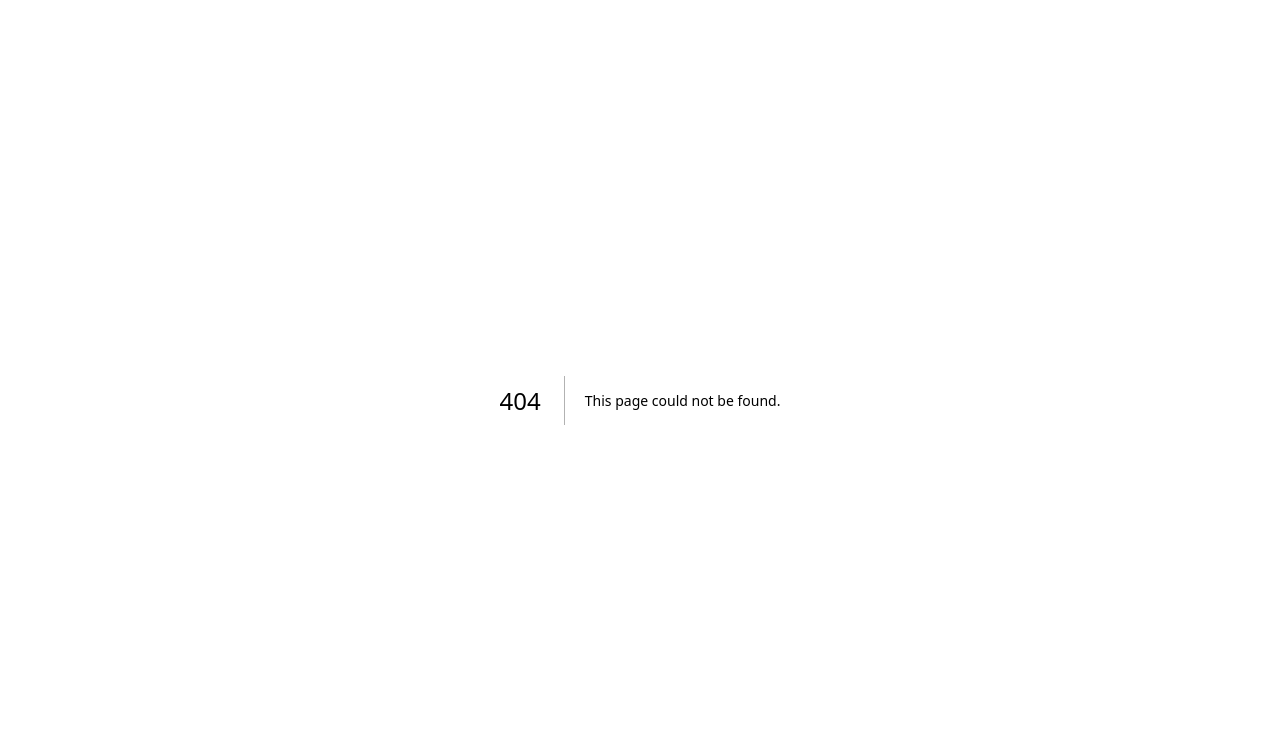
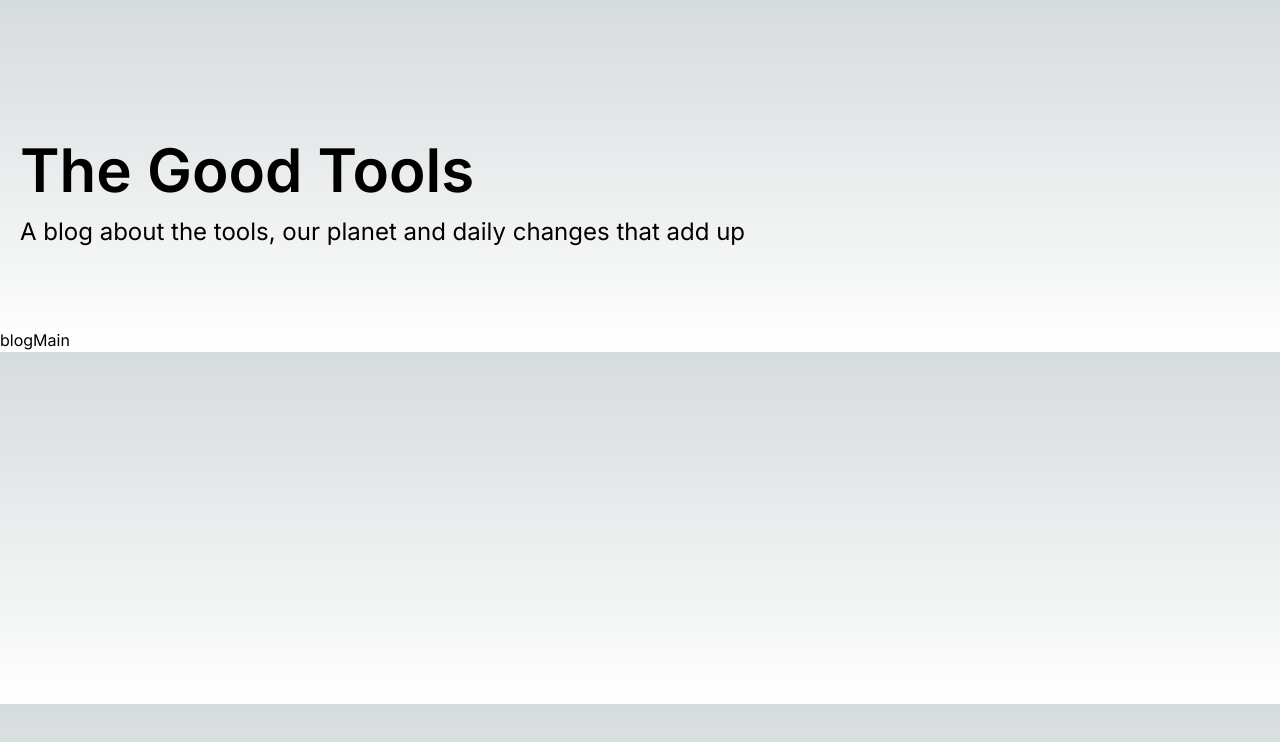
Before and after one commit to NotZarifGithub/Tradezo---ReactPractice-Next.js, a Next.js app: page /blog in a window 1280 px wide. Before the commit this address had no page. Shown: the top 742 px of the page. Built offline with nearby package versions, Linux system fonts and the light colour scheme.

Commit message:
hero section for blog done

```diff
--- /dev/null
+++ b/src/app/blog/BlogCard.jsx
@@ -0,0 +1,13 @@
+import React from 'react'
+
+const BlogCard = () => {
+  return (
+    <div>
+      <div>
+
+      </div>
+    </div>
+  )
+}
+
+export default BlogCard
--- /dev/null
+++ b/src/app/blog/BlogMain.jsx
@@ -0,0 +1,9 @@
+import React from 'react'
+
+const BlogMain = () => {
+  return (
+    <div>blogMain</div>
+  )
+}
+
+export default BlogMain
--- /dev/null
+++ b/src/app/blog/BlogOther.jsx
@@ -0,0 +1,14 @@
+import React from 'react'
+import BlogCard from './blogCard'
+
+const BlogOther = () => {
+  return (
+    <section>
+      <div>
+        <BlogCard />
+      </div>
+    </section>
+  )
+}
+
+export default BlogOther
--- /dev/null
+++ b/src/app/blog/Hero.jsx
@@ -0,0 +1,22 @@
+import React from 'react'
+
+const Hero = () => {
+  return (
+    <section>
+      <div className='pb-[80px] pt-[140px] flex flex-col gap-4 justify-center px-[20px]'>
+
+        {/* title */}
+        <h1 className='text-4xl font-semibold capitalize md:text-6xl '>
+          The Good Tools
+        </h1>
+
+        {/* desc */}
+        <p className='text-xl font-normal leading-8 md:text-2xl'>
+          A blog about the tools, our planet and daily changes that add up
+        </p>
+      </div>
+    </section>
+  )
+}
+
+export default Hero
--- /dev/null
+++ b/src/app/blog/page.jsx
@@ -0,0 +1,16 @@
+import React from 'react'
+import Hero from './Hero'
+import BlogMain from './blogMain'
+import BlogOther from './blogOther'
+
+const blogPage = () => {
+  return (
+    <main>
+      <Hero />
+      <BlogMain />
+      <BlogOther />
+    </main>
+  )
+}
+
+export default blogPage
```
